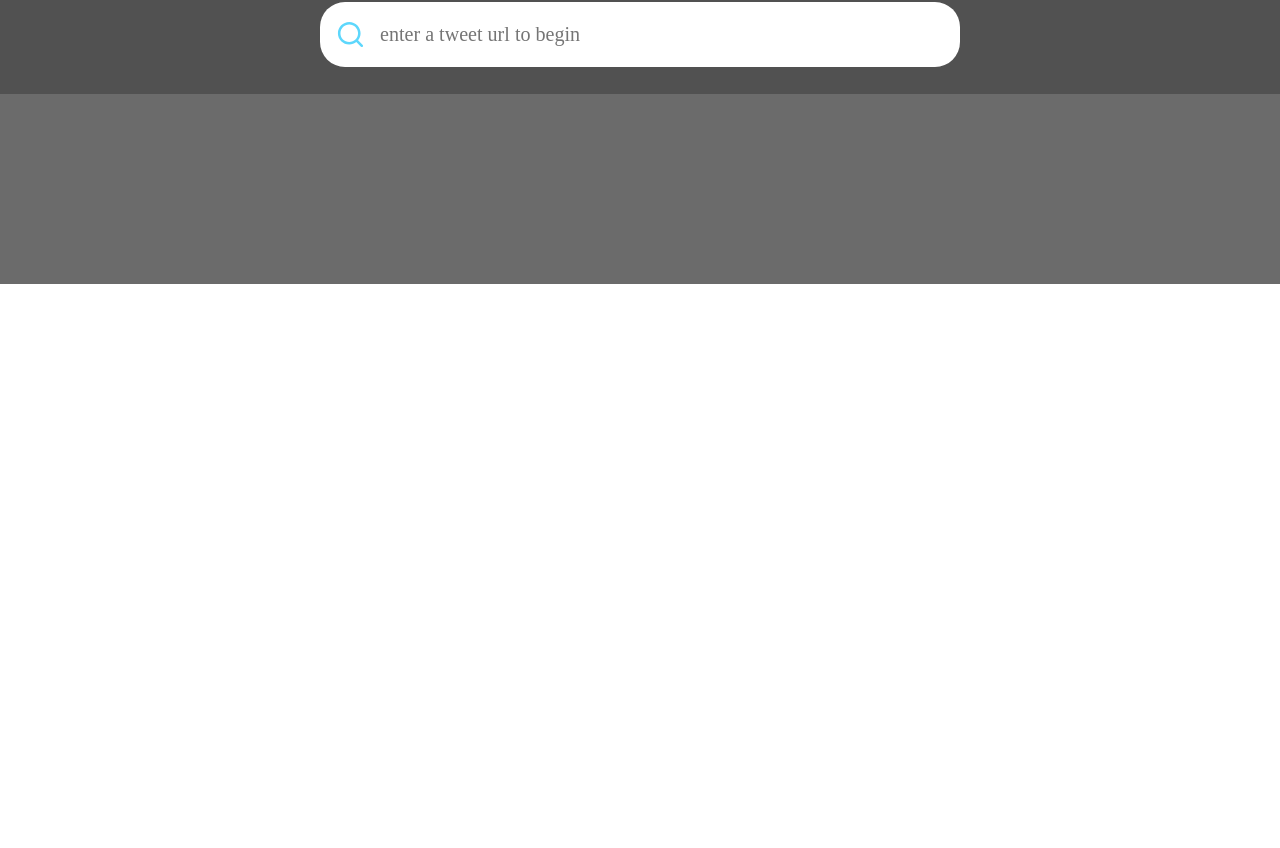
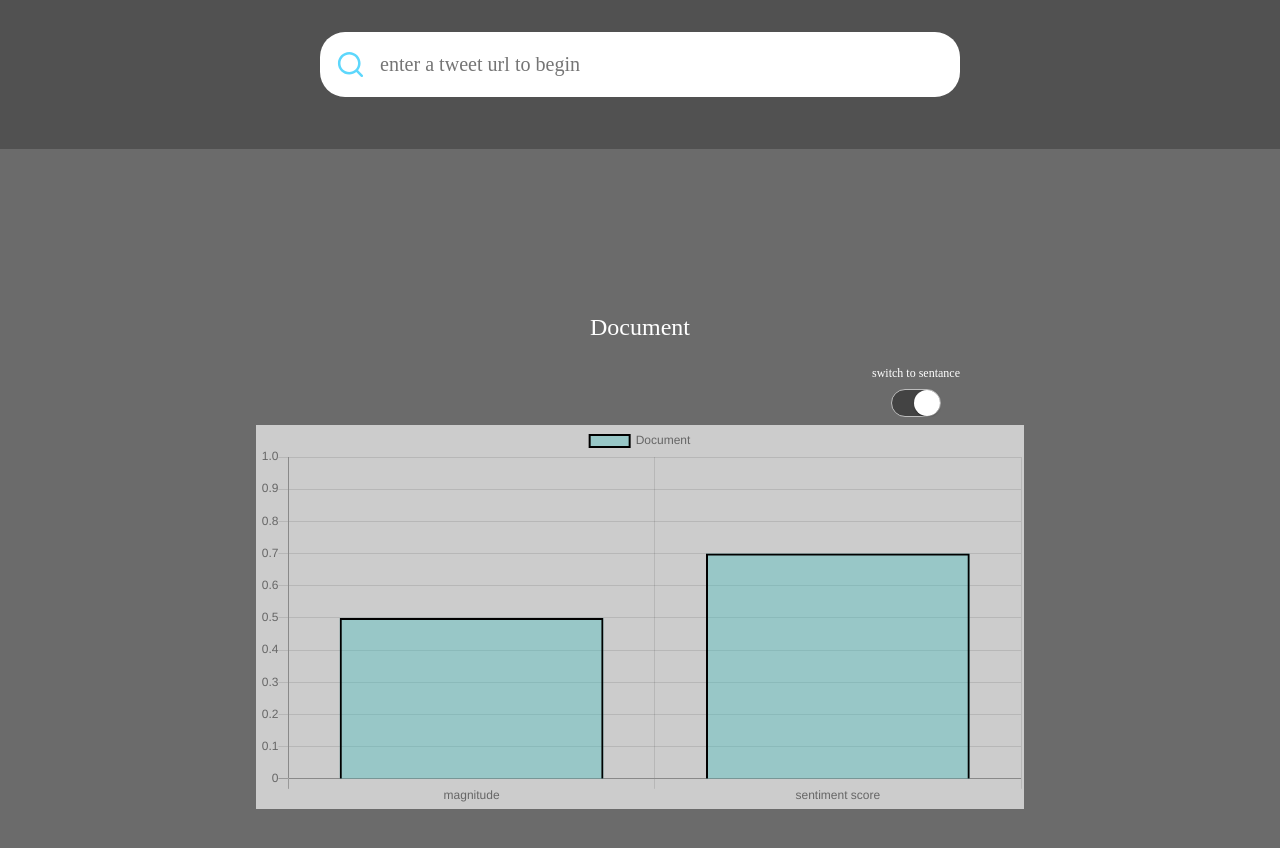
Before and after one commit to dylane1999/SentimentAnalysisApp, a React (Create React App) app in the folder client/: page / in a window 1280 px wide. Shown: the part 516-1364 px from the top of the page. Before the commit the page ends 800 px from the top, so only its background shows below. Built offline with nearby package versions, Linux system fonts and the light colour scheme; a web font is replaced by a local one.

Commit message:
1. add bar charts from chart.js

```diff
--- a/client/package.json
+++ b/client/package.json
@@ -8,10 +8,14 @@
     "@testing-library/react": "^11.1.0",
     "@testing-library/user-event": "^12.1.10",
     "axios": "^0.21.0",
+    "chart.js": "^2.9.4",
     "express": "^4.17.1",
     "formik": "^2.2.5",
     "http-proxy-middleware": "^1.0.6",
+    "prop-types": "^15.7.2",
     "react": "^17.0.1",
+    "react-chartjs-2": "^2.11.1",
+    "react-charts": "^2.0.0-beta.7",
     "react-dom": "^17.0.1",
     "react-redux": "^7.2.2",
     "react-router-dom": "^5.2.0",
--- a/client/src/actions/index.js
+++ b/client/src/actions/index.js
@@ -1,7 +1,8 @@
 import axios from "axios";
 import ADD_TWEET from "./types";
 
-export const getSentimentData = () => async (dispatch) => {
-  const res = await axios.get("/auth/users");
+export const getSentimentData = (tweetID) => async (dispatch) => {
+  //parse tweet id from link
+  const res = await axios.post(`/analyze/${tweetID}`); //post request to analyze sentiment backend
   dispatch({ type: ADD_TWEET, payload: res.data });
 };
--- /dev/null
+++ b/client/src/components/BarChart.js
@@ -0,0 +1,57 @@
+import React, { useRef } from "react";
+import { Bar } from "react-chartjs-2";
+import styled from "styled-components";
+import PropTypes from "prop-types";
+
+const ChartWrapper = styled.div`
+  height: 100%;
+  width:100%;
+  background-color: #cccccc;
+`;
+
+const BarChart = (props) => {
+  const ref = useRef("chart");
+
+  const data = {
+    labels: props.labels,
+    datasets: [
+      {
+        label: props.title,
+        fill: false,
+        lineTension: 0.1,
+        backgroundColor: "rgba(75,192,192,0.4)",
+        borderColor: "rgba(0,0,0,1)",
+        borderWidth: 2,
+        borderCapStyle: "butt",
+        borderDash: [],
+        borderDashOffset: 0.0,
+        borderJoinStyle: "miter",
+        pointBorderColor: "rgba(75,192,192,1)",
+        pointBackgroundColor: "#fff",
+        pointBorderWidth: 1,
+        pointHoverRadius: 5,
+        pointHoverBackgroundColor: "rgba(75,192,192,1)",
+        pointHoverBorderColor: "rgba(220,220,220,1)",
+        pointHoverBorderWidth: 2,
+        pointRadius: 1,
+        pointHitRadius: 10,
+        data: props.data,
+      },
+    ],
+  };
+
+  return (
+    <ChartWrapper>
+      <Bar ref={ref} data={data} />
+    </ChartWrapper>
+  );
+};
+
+BarChart.propTypes = {
+  labels: PropTypes.array.isRequired,
+  data: PropTypes.array.isRequired,
+  title: PropTypes.string.isRequired,
+};
+
+
+export default BarChart;
--- a/client/src/components/Header.js
+++ b/client/src/components/Header.js
@@ -13,7 +13,7 @@ const Root = styled.div`
   flex-direction: row;
   justify-content: flex-start;
   align-items: center;
-  position: fixed;
+  /*position: fixed;*/
   top: 0px;
   z-index: 40;
 `;
@@ -62,4 +62,5 @@ const Header = () => {
   );
 };
 
+
 export default Header;
--- /dev/null
+++ b/client/src/components/IOSSwitch.js
@@ -0,0 +1,59 @@
+import { withStyles } from '@material-ui/core/styles';
+import { purple } from '@material-ui/core/colors';
+import {Switch, Typography} from '@material-ui/core';
+
+export const IOSSwitch = withStyles((theme) => ({
+  root: {
+    width: 50,
+    height: 28,
+    padding: 0,
+    margin: theme.spacing(1),
+  },
+  switchBase: {
+    padding: 1,
+    '&$checked': {
+      transform: 'translateX(22px)',
+      color: theme.palette.common.white,
+      '& + $track': {
+        backgroundColor: '#434343',
+        opacity: 1,
+        border: `1px solid ${theme.palette.grey[400]}`,
+      },
+    },
+    '&$focusVisible $thumb': {
+      color: '#434343',
+      border: '6px solid #fff',
+    },
+  },
+  thumb: {
+    width: 26,
+    height: 26,
+  },
+  track: {
+    borderRadius: 28 / 2,
+    border: `1px solid ${theme.palette.grey[400]}`,
+    backgroundColor: "#5DD7FC",
+    opacity: 1,
+    transition: theme.transitions.create(['background-color', 'border']),
+  },
+  checked: {},
+  focusVisible: {},
+}))(({ classes, ...props }) => {
+  return (
+    <Switch
+      focusVisibleClassName={classes.focusVisible}
+      disableRipple
+      classes={{
+        root: classes.root,
+        switchBase: classes.switchBase,
+        thumb: classes.thumb,
+        track: classes.track,
+        checked: classes.checked,
+      }}
+      {...props}
+    />
+  );
+});
+
+
+export default IOSSwitch
--- a/client/src/components/MainCard.js
+++ b/client/src/components/MainCard.js
@@ -8,7 +8,7 @@ import * as Yup from "yup";
 
 const Root = styled.div`
   background-color: #515151;
-  height: 550px;
+  height: 600px;
   width: 100vw;
   display: flex;
   flex-direction: column;
--- a/client/src/components/TweetAnalysis.js
+++ b/client/src/components/TweetAnalysis.js
@@ -1,11 +1,95 @@
-import React from 'react'
+import React, { useState } from "react";
+import styled from "styled-components";
+import BarChart from "./BarChart";
+import IOSSwitch from "./IOSSwitch";
+import FormControlLabel from "@material-ui/core/FormControlLabel";
 
+const Root = styled.div`
+  display: flex;
+  flex-direction: column;
+  height: 800px;
+  align-items: center;
+  justify-content: center;
+  width: 100vw;
+  background-color: #6b6b6b;
+`;
+const AnalysisWrapper = styled.div`
+  display: flex;
+  flex-direction: column;
+  justify-content: center;
+  width: 60vw;
+  background-color: #cccccc;
+`;
+
+const SwitchWrapper = styled.div`
+  display: flex;
+  width: 50vw;
+  flex-direction: row;
+  justify-content: flex-end;
+  align-items: center;
+`;
+
+const ToggleWrapper = styled.div`
+  display: flex;
+  flex-direction: column;
+  justify-content: center;
+  align-items: center;
+`;
+
+const ButtonHeading = styled.div`
+  font-family: aktiv-grotesk;
+  color: white;
+  font-size: 12px;
+`;
+
+const AnalysisHeading = styled.div`
+  font-family: aktiv-grotesk;
+  color: white;
+  font-size: 24px;
+  padding: 25px;
+`;
+
+const AnalysisHeadingWrapper = styled.div`
+  display: flex;
+  width: 100vw;
+  flex-direction: column;
+  justify-content: center;
+  align-items: center;
+`;
 const TweetAnalysis = () => {
+  const [documentAnalysis, toggleAnalysis] = useState(true);
+
+  const handleAnalysisChange = (params) => {
+    toggleAnalysis(!documentAnalysis);
+  };
   return (
-    <div>
-      Tweet Analysis
-    </div>
-  )
-}
+    <Root>
+      <AnalysisHeadingWrapper><AnalysisHeading> Document </AnalysisHeading> </AnalysisHeadingWrapper>
+      <SwitchWrapper>
+        <ToggleWrapper>
+          <ButtonHeading>switch to sentance</ButtonHeading>
+          <IOSSwitch
+            checked={documentAnalysis}
+            onChange={handleAnalysisChange}
+          />
+        </ToggleWrapper>
+      </SwitchWrapper>
+      <AnalysisWrapper>
+        <BarChart
+          labels={["magnitude", "sentiment score"]}
+          data={[0.5, 0.7, 0, 1]}
+          title={"Document"}
+        />
+        {/* {here conditionally render document vs sentances analysis} */}
+      </AnalysisWrapper>
+    </Root>
+  );
+};
 //props.setTweetSearched function to set tgrue when searched
-export default TweetAnalysis
+export default TweetAnalysis;
+
+// BarChart.propTypes = {
+//   labels: PropTypes.array.isRequired,
+//   data: PropTypes.array.isRequired,
+//   title: PropTypes.string.isRequired,
+// };
--- a/client/src/pages/AboutPage.js
+++ b/client/src/pages/AboutPage.js
@@ -16,7 +16,6 @@ const AboutPage = () => {
   return (
     <Root>
       <Header/>
-
     </Root>
   )
 }
--- a/client/src/pages/AnalysisPage.js
+++ b/client/src/pages/AnalysisPage.js
@@ -6,10 +6,11 @@ import MainCard from "../components/MainCard";
 import Header from "../components/Header";
 import TweetAnalysis from "../components/TweetAnalysis";
 
+
 const Root = styled.div`
   display: flex;
   flex-direction: column;
-  height: 100vh;
+  height: 100%;
   width: 100vw;
   background-color: #6b6b6b;
 `;
@@ -18,14 +19,16 @@ const Spacing = styled.div`
   padding: 30px;
 `;
 
+
 const AnalysisPage = () => {
   const [tweetSearched, setTweetSearched] = useState(false);
+
+
   return (
     <Root>
       <Header />
-      <Spacing />
       <MainCard setTweetSearched={setTweetSearched}/>
-      {tweetSearched ? <TweetAnalysis /> : null}
+      {tweetSearched ? null : <TweetAnalysis />}
     </Root>
   );
 };
```
Also changed, not shown: 1 other file (tests, documents, lock files or other folders).
